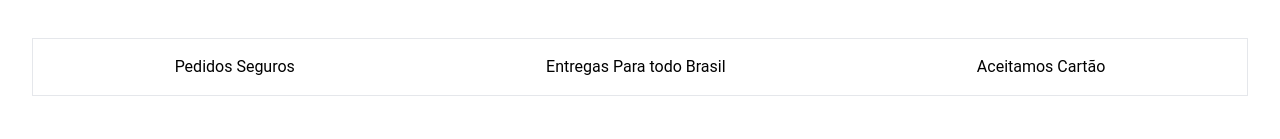
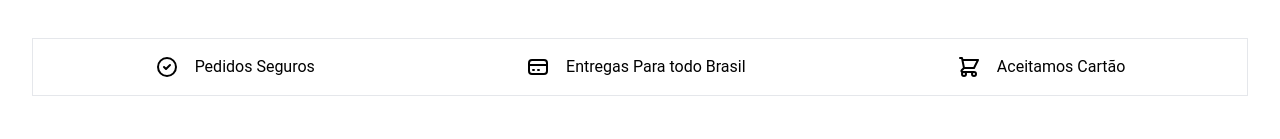
Before and after one commit to KaioRodrigoDev/ProjetoCommerce, a Next.js app: page / in a window 1280 px wide. Shown: the part 368-507 px from the top of the page. Built offline with nearby package versions, Linux system fonts and the light colour scheme.

Commit message:
Adicionando Icones

```diff
--- a/src/pages/index.js
+++ b/src/pages/index.js
@@ -24,13 +24,61 @@ export default function Home() {
           <section>
             <div className="py-10">
               <div className="flex border justify-around p-4">
-                <div>
+                <div className="sm:flex ">
+                  <div className="lg:pr-4 flex justify-center">
+                    <svg
+                      xmlns="http://www.w3.org/2000/svg"
+                      class="h-6 w-6"
+                      fill="none"
+                      viewBox="0 0 24 24"
+                      stroke="currentColor"
+                      stroke-width="2"
+                    >
+                      <path
+                        stroke-linecap="round"
+                        stroke-linejoin="round"
+                        d="M9 12l2 2 4-4m6 2a9 9 0 11-18 0 9 9 0 0118 0z"
+                      />
+                    </svg>
+                  </div>
                   <h1>Pedidos Seguros</h1>
                 </div>
-                <div>
+                <div className="sm:flex ">
+                  <div className="lg:pr-4 flex justify-center">
+                    <svg
+                      xmlns="http://www.w3.org/2000/svg"
+                      class="h-6 w-6"
+                      fill="none"
+                      viewBox="0 0 24 24"
+                      stroke="currentColor"
+                      stroke-width="2"
+                    >
+                      <path
+                        stroke-linecap="round"
+                        stroke-linejoin="round"
+                        d="M3 10h18M7 15h1m4 0h1m-7 4h12a3 3 0 003-3V8a3 3 0 00-3-3H6a3 3 0 00-3 3v8a3 3 0 003 3z"
+                      />
+                    </svg>
+                  </div>
                   <h1>Entregas Para todo Brasil</h1>
                 </div>
-                <div>
+                <div className="sm:flex">
+                  <div className="lg:pr-4 flex justify-center">
+                    <svg
+                      xmlns="http://www.w3.org/2000/svg"
+                      class="h-6 w-6"
+                      fill="none"
+                      viewBox="0 0 24 24"
+                      stroke="currentColor"
+                      stroke-width="2"
+                    >
+                      <path
+                        stroke-linecap="round"
+                        stroke-linejoin="round"
+                        d="M3 3h2l.4 2M7 13h10l4-8H5.4M7 13L5.4 5M7 13l-2.293 2.293c-.63.63-.184 1.707.707 1.707H17m0 0a2 2 0 100 4 2 2 0 000-4zm-8 2a2 2 0 11-4 0 2 2 0 014 0z"
+                      />
+                    </svg>
+                  </div>
                   <h1>Aceitamos Cartão</h1>
                 </div>
               </div>
--- a/src/styles/output.css
+++ b/src/styles/output.css
@@ -856,10 +856,6 @@ Ensure the default browser behavior of the `hidden` attribute.
   max-width: 20rem;
 }
 
-.max-w-6xl {
-  max-width: 72rem;
-}
-
 .max-w-2xl {
   max-width: 42rem;
 }
@@ -936,6 +932,10 @@ Ensure the default browser behavior of the `hidden` attribute.
   flex-direction: column;
 }
 
+.content-center {
+  align-content: center;
+}
+
 .items-center {
   align-items: center;
 }
@@ -1026,12 +1026,6 @@ Ensure the default browser behavior of the `hidden` attribute.
   margin-left: calc(2rem * calc(1 - var(--tw-space-x-reverse)));
 }
 
-.space-y-2 > :not([hidden]) ~ :not([hidden]) {
-  --tw-space-y-reverse: 0;
-  margin-top: calc(0.5rem * calc(1 - var(--tw-space-y-reverse)));
-  margin-bottom: calc(0.5rem * var(--tw-space-y-reverse));
-}
-
 .space-x-3 > :not([hidden]) ~ :not([hidden]) {
   --tw-space-x-reverse: 0;
   margin-right: calc(0.75rem * var(--tw-space-x-reverse));
@@ -1337,11 +1331,6 @@ Ensure the default browser behavior of the `hidden` attribute.
   padding-right: 2.5rem;
 }
 
-.py-10 {
-  padding-top: 2.5rem;
-  padding-bottom: 2.5rem;
-}
-
 .py-5 {
   padding-top: 1.25rem;
   padding-bottom: 1.25rem;
@@ -1362,6 +1351,14 @@ Ensure the default browser behavior of the `hidden` attribute.
   padding-right: 2rem;
 }
 
+.pl-2 {
+  padding-left: 0.5rem;
+}
+
+.pl-4 {
+  padding-left: 1rem;
+}
+
 .pl-7 {
   padding-left: 1.75rem;
 }
@@ -1418,8 +1415,8 @@ Ensure the default browser behavior of the `hidden` attribute.
   padding-bottom: 4rem;
 }
 
-.pl-4 {
-  padding-left: 1rem;
+.pr-4 {
+  padding-right: 1rem;
 }
 
 .text-center {
@@ -1506,12 +1503,12 @@ Ensure the default browser behavior of the `hidden` attribute.
   line-height: 1.5rem;
 }
 
+.leading-4 {
+  line-height: 1rem;
+}
+
 .leading-none {
   line-height: 1;
-}
-
-.leading-4 {
-  line-height: 1rem;
 }
 
 .leading-5 {
@@ -1575,11 +1572,6 @@ Ensure the default browser behavior of the `hidden` attribute.
 .text-indigo-500 {
   --tw-text-opacity: 1;
   color: rgb(99 102 241 / var(--tw-text-opacity));
-}
-
-.text-gray-100 {
-  --tw-text-opacity: 1;
-  color: rgb(243 244 246 / var(--tw-text-opacity));
 }
 
 .text-gray-600 {
@@ -2023,6 +2015,10 @@ Ensure the default browser behavior of the `hidden` attribute.
     display: block;
   }
 
+  .sm\:flex {
+    display: flex;
+  }
+
   .sm\:hidden {
     display: none;
   }
@@ -2045,6 +2041,14 @@ Ensure the default browser behavior of the `hidden` attribute.
 
   .sm\:flex-wrap {
     flex-wrap: wrap;
+  }
+
+  .sm\:content-center {
+    align-content: center;
+  }
+
+  .sm\:justify-center {
+    justify-content: center;
   }
 
   .sm\:space-x-6 > :not([hidden]) ~ :not([hidden]) {
@@ -2127,6 +2131,10 @@ Ensure the default browser behavior of the `hidden` attribute.
     display: block;
   }
 
+  .md\:flex {
+    display: flex;
+  }
+
   .md\:grid {
     display: grid;
   }
@@ -2141,6 +2149,10 @@ Ensure the default browser behavior of the `hidden` attribute.
 
   .md\:grid-cols-1 {
     grid-template-columns: repeat(1, minmax(0, 1fr));
+  }
+
+  .md\:justify-center {
+    justify-content: center;
   }
 
   .md\:gap-8 {
@@ -2285,6 +2297,10 @@ Ensure the default browser behavior of the `hidden` attribute.
   .lg\:pl-0 {
     padding-left: 0px;
   }
+
+  .lg\:pr-4 {
+    padding-right: 1rem;
+  }
 }
 
 @media (min-width: 1280px) {
```
